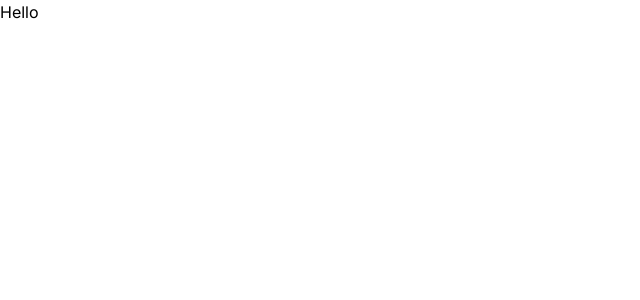
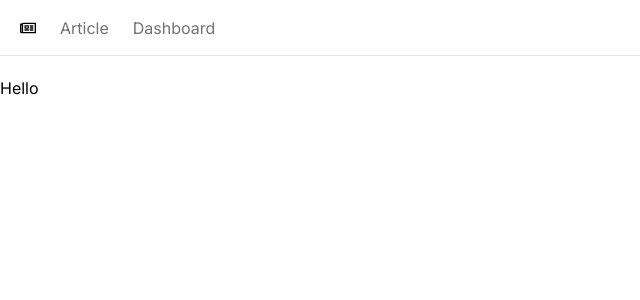
Before and after one commit to darshaka1234/NewsApp, a Next.js app in the folder client/: page / in a window 1280 px wide. Shown: the top 300 px of the page, without its empty margins (0-640 px from the left). Built offline with nearby package versions, Linux system fonts and the light colour scheme.

Commit message:
navBar created

```diff
--- a/client/app/globals.css
+++ b/client/app/globals.css
@@ -4,22 +4,16 @@
 
 :root {
   --foreground-rgb: 0, 0, 0;
+  --background-start-rgb: 214, 219, 220;
+  --background-end-rgb: 255, 255, 255;
 }
 
 @media (prefers-color-scheme: dark) {
   :root {
-    --foreground-rgb: 255, 255, 255;
-    --background-start-rgb: 0, 0, 0;
-    --background-end-rgb: 0, 0, 0;
+    --foreground-rgb: 0, 0, 0;
   }
 }
 
 body {
   color: rgb(var(--foreground-rgb));
-  background: linear-gradient(
-      to bottom,
-      transparent,
-      rgb(var(--background-end-rgb))
-    )
-    rgb(var(--background-start-rgb));
 }
--- a/client/app/layout.tsx
+++ b/client/app/layout.tsx
@@ -1,22 +1,26 @@
-import type { Metadata } from 'next'
-import { Inter } from 'next/font/google'
-import './globals.css'
+import type { Metadata } from "next";
+import { Inter } from "next/font/google";
+import "./globals.css";
+import NavBar from "./navbar";
 
-const inter = Inter({ subsets: ['latin'] })
+const inter = Inter({ subsets: ["latin"] });
 
 export const metadata: Metadata = {
-  title: 'Create Next App',
-  description: 'Generated by create next app',
-}
+  title: "Create Next App",
+  description: "Generated by create next app",
+};
 
 export default function RootLayout({
   children,
 }: {
-  children: React.ReactNode
+  children: React.ReactNode;
 }) {
   return (
     <html lang="en">
-      <body className={inter.className}>{children}</body>
+      <body className={inter.className}>
+        <NavBar />
+        <main>{children}</main>
+      </body>
     </html>
-  )
+  );
 }
--- /dev/null
+++ b/client/app/navbar.tsx
@@ -0,0 +1,29 @@
+import Link from "next/link";
+import React from "react";
+import { FaRegNewspaper } from "react-icons/fa";
+const NavBar = () => {
+  const navlinks = [
+    { href: "/article", name: "Article" },
+    { href: "/dashboard", name: "Dashboard" },
+  ];
+  return (
+    <div className="flex space-x-6 border-b mb-5 px-5 h-14 items-center">
+      <Link href={"/"}>
+        <FaRegNewspaper />
+      </Link>
+      <ul className="flex space-x-6">
+        {navlinks.map((link) => (
+          <Link
+            key={link.href}
+            href={link.href}
+            className="text-zinc-500 hover:text-zinc-800 transition-colors"
+          >
+            {link.name}
+          </Link>
+        ))}
+      </ul>
+    </div>
+  );
+};
+
+export default NavBar;
```
Also changed, not shown: client/package.json (+5 -4 lines), 1 other file (tests, documents, lock files or other folders).
